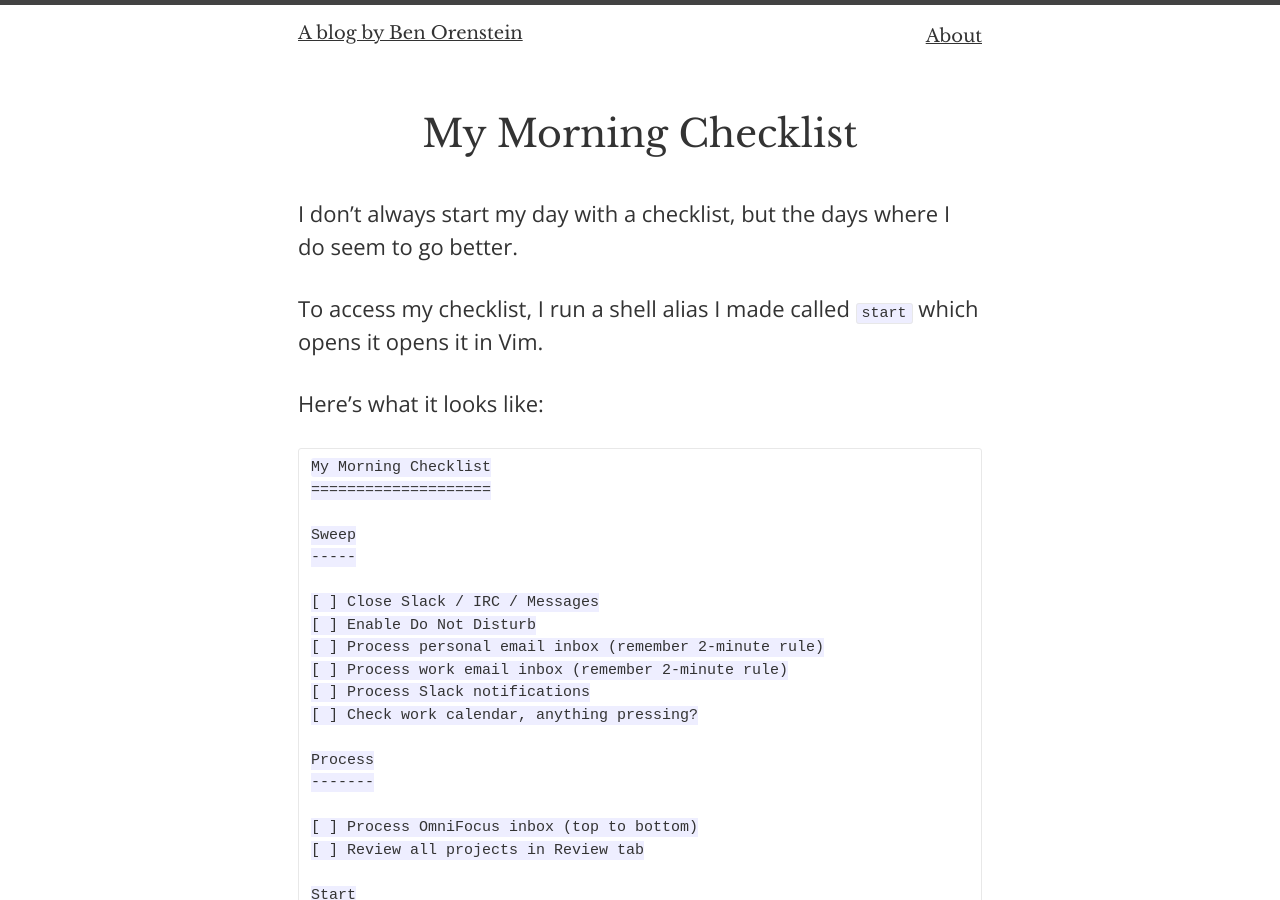
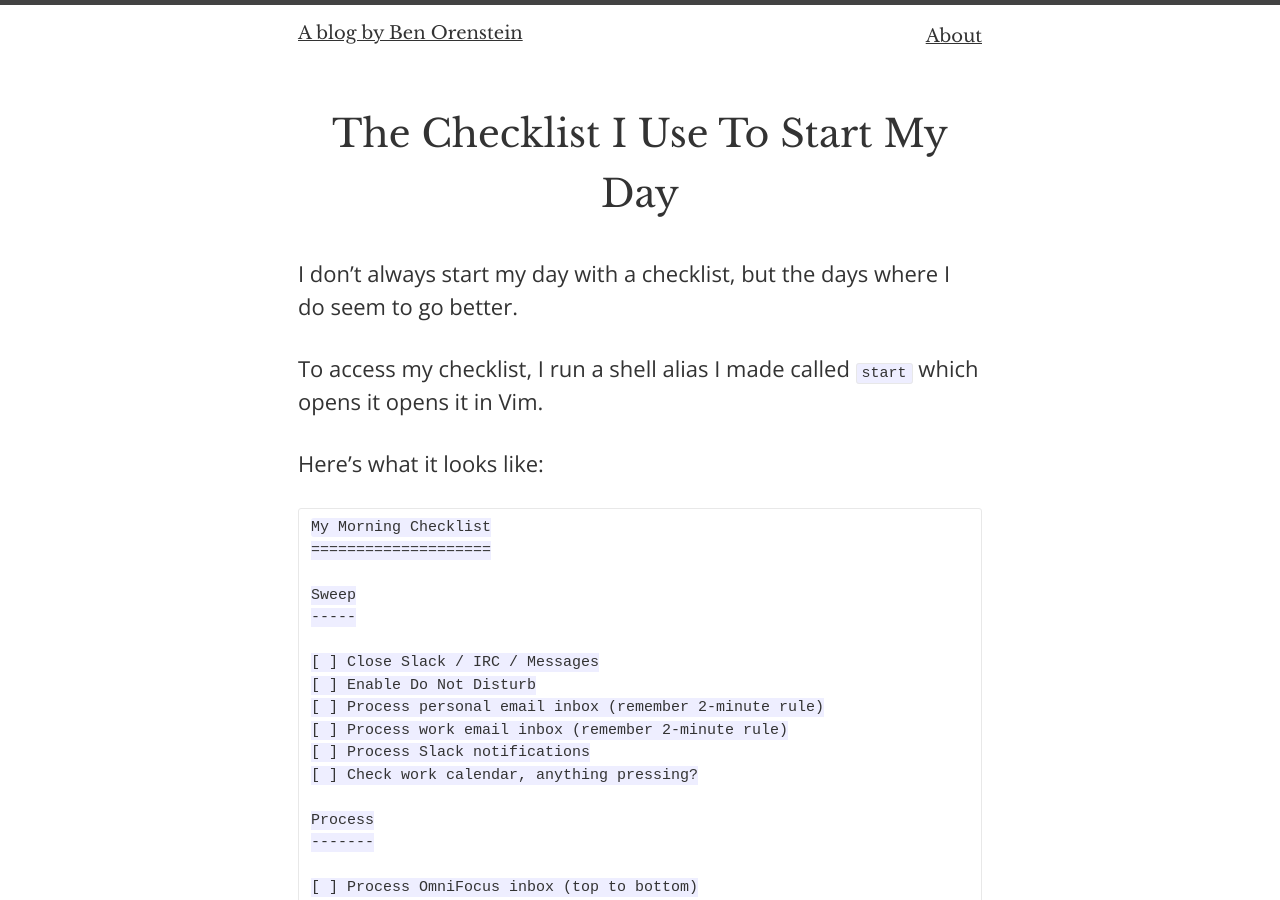
Before and after one commit to r00k/blog, a Jekyll site: the page built from _posts/2016-11-17-my-morning-checklist.md, in a window 1280 px wide and 900 px high. Built offline with Jekyll 4.4.1, drawn with Linux system fonts in a browser that asks for light colours.

Commit message:
change title

```diff
--- a/_posts/2016-11-17-my-morning-checklist.md
+++ b/_posts/2016-11-17-my-morning-checklist.md
@@ -1,5 +1,5 @@
 ---
-title: My Morning Checklist
+title: The Checklist I Use To Start My Day
 layout: post
 ---
 
```
